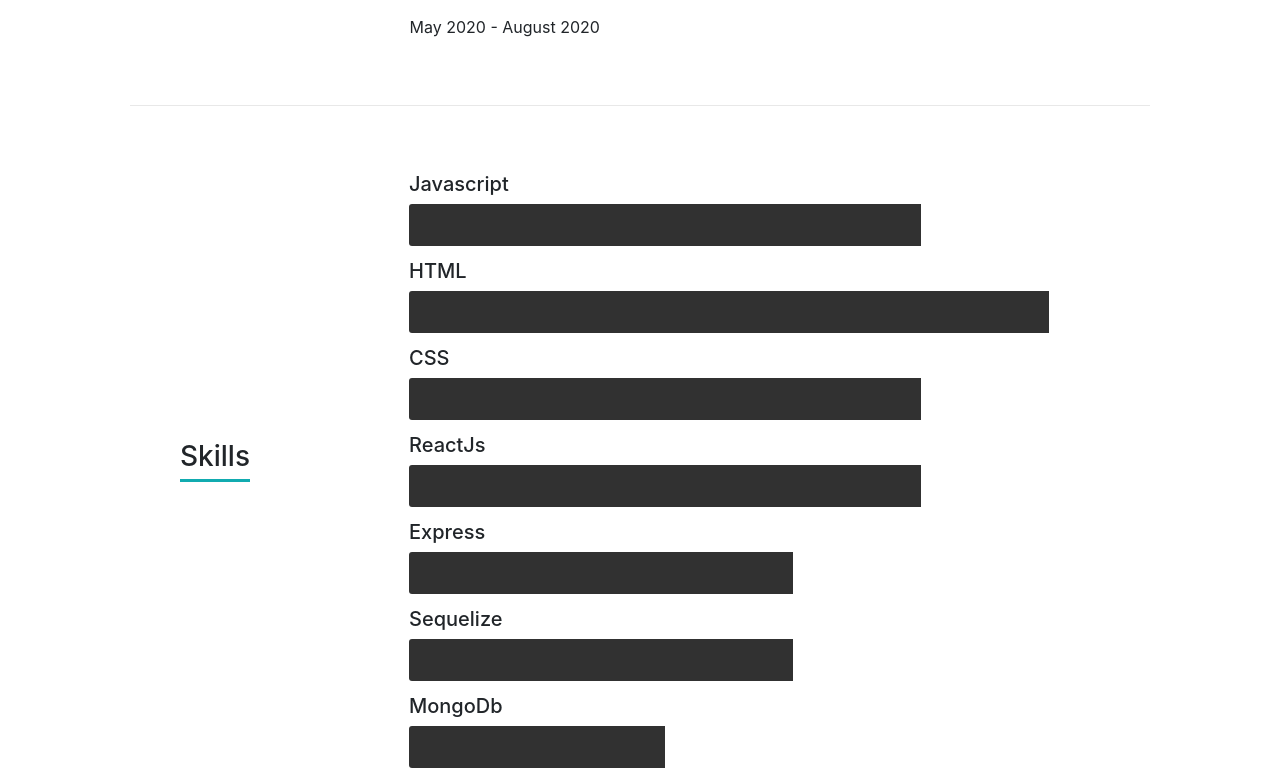
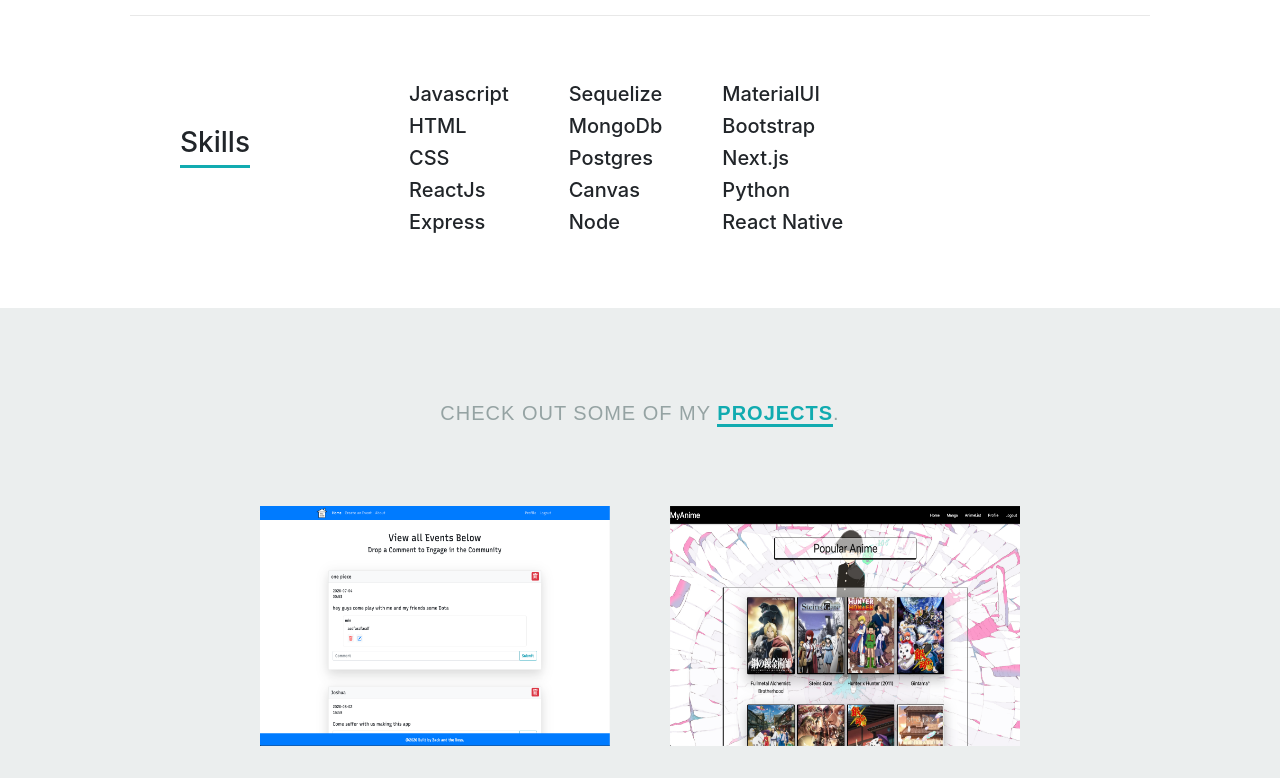
Before and after one commit to AJRJ29/Portfolio, a Next.js app: page / in a window 1280 px wide. Shown: the part 1682-2460 px from the top of the page. Built offline with nearby package versions, Linux system fonts and the light colour scheme.

Commit message:
fixed button

```diff
--- a/components/about.js
+++ b/components/about.js
@@ -25,7 +25,8 @@
               <div className="about__resume">
                 <p>
                     <Button href="/img/Resume.pdf" className="about__button">
-                    <GetAppIcon />Download Resume</Button>
+                      <GetAppIcon />Download Resume
+                    </Button>
                 </p>
               </div>
             </div>
--- a/components/contact.js
+++ b/components/contact.js
@@ -4,7 +4,6 @@
 
 
 const Contact = () => {
-  const [url, setUrl] = useState('mailto:joshdanao29@gmail.com?subject=subject&body=body');
   const [name, setName] = useState('');
   const [subject, setSubject] = useState('');
   const [email, setEmail] = useState('');
@@ -27,7 +26,6 @@
         </div>
           <div className="contact__formContainer">
             <form id="contactForm" name="contactForm">
-              <fieldset>
               <div className="contact__inputContainer">
                 <label htmlFor="contactName">Name <span className="contact__name">*</span></label>
                 <input value={name} type="text" defaultValue="" size="35" id="contactName" name="contactName" onChange={e => setName(e.target.value)}/>
@@ -47,7 +45,6 @@
               <div className="contact__button">
                 <Button type='submit' onClick={handleClick}>Submit</Button>
               </div>
-          </fieldset>
         </form>
       </div>
   </section>
--- a/components/experience.js
+++ b/components/experience.js
@@ -31,33 +31,54 @@
           <p></p>
           <div className="experience__skillsBars">
             <ul className="experience__skillsUl">
-              <li className="experience__skillsList1">
+              <li className="experience__skillsList">
                 <h5>Javascript</h5>
-                <span className="experience__skillsSpan1"></span>
               </li>
-              <li className="experience__skillsList2">
+              <li className="experience__skillsList">
                 <h5>HTML</h5>
-                <span className="experience__skillsSpan2"></span>
               </li>
-              <li className="experience__skillsList3">
+              <li className="experience__skillsList">
                 <h5>CSS</h5>
-                <span className="experience__skillsSpan3"></span>
               </li>
-              <li className="experience__skillsList4">
+              <li className="experience__skillsList">
                 <h5>ReactJs</h5>
-                <span className="experience__skillsSpan4"></span>
               </li>
-              <li className="experience__skillsList5">
+              <li className="experience__skillsList">
                 <h5>Express</h5>
-                <span className="experience__skillsSpan5"></span>
               </li>
-              <li className="experience__skillsList6">
+            </ul>
+            <ul className="experience__skillsUl">
+              <li className="experience__skillsList">
                 <h5>Sequelize</h5>
-                <span className="experience__skillsSpan6"></span>
               </li>
-              <li className="experience__skillsList7">
+              <li className="experience__skillsList">
                 <h5>MongoDb</h5>
-                <span className="experience__skillsSpan7"></span>
+              </li>
+              <li className="experience__skillsList">
+                <h5>Postgres</h5>
+              </li>
+              <li className="experience__skillsList">
+                <h5>Canvas</h5>
+              </li>
+              <li className="experience__skillsList">
+                <h5>Node</h5>
+              </li>
+            </ul>
+            <ul className="experience__skillsUl">
+              <li className="experience__skillsList">
+                <h5>MaterialUI</h5>
+              </li>
+              <li className="experience__skillsList">
+                <h5>Bootstrap</h5>
+              </li>
+              <li className="experience__skillsList">
+                <h5>Next.js</h5>
+              </li>
+              <li className="experience__skillsList">
+                <h5>Python</h5>
+              </li>
+              <li className="experience__skillsList">
+                <h5>React Native</h5>
               </li>
             </ul>
           </div>
--- a/components/projects2.js
+++ b/components/projects2.js
@@ -5,7 +5,7 @@
     <section id="project2" className="project2">
       <div className="project2__container">
         <div className="project2__body">
-            <h1>Check Out Some of My Works.</h1>
+            <h1>Check Out Some of My <b>Projects</b>.</h1>
             <div className="project2__content">
             <a href="https://serene-albattani-33a131.netlify.app">
               <img src="./img/stay_inside.png" alt="" />
--- a/styles/globals.css
+++ b/styles/globals.css
@@ -148,7 +148,7 @@
   position: relative;
   height: 800px;
   min-height: 500px;
-  background: url('https://scontent-sea1-1.xx.fbcdn.net/v/t1.0-9/49204733_2665476393478903_2189383064017174528_n.jpg?_nc_cat=102&_nc_sid=8bfeb9&_nc_ohc=ZvIjjPu6WosAX9TqTTc&_nc_ht=scontent-sea1-1.xx&oh=85ad3d135174b68ae199a948f5fe95ae&oe=5F7B83F0');
+  background: url('https://scontent-sea1-1.xx.fbcdn.net/v/t1.0-9/49204733_2665476393478903_2189383064017174528_n.jpg?_nc_cat=102&_nc_sid=8bfeb9&_nc_ohc=ZvIjjPu6WosAX_qA3t_&_nc_ht=scontent-sea1-1.xx&oh=a70a963ac09155e09d2a5213aad42e47&oe=5F7F7870');
   background-size: cover !important;
   -webkit-background-size: cover !important;
   text-align: center;
@@ -238,18 +238,19 @@
   align-items: center;
 }
 
-.MuiButton-label {
+.about__resume > p > .MuiButton-root {
   text-align: center;
-  padding-right: 7px;
+  padding-right: 15px;
   color: white;
 }
 
-.MuiButton-root {
+.about__resume > p > .MuiButton-root {
   background: #444 !important;
 }
 
-.MuiButton-root:hover {
-  background: black !important;
+.about__resume > p > .MuiButton-root:hover {
+  background-color: white !important;
+  color: black !important;
 }
 
 .experience {
@@ -257,8 +258,6 @@
   align-items: center;
   flex-direction: column;
   background: #fff;
-  padding-top: 90px;
-  padding-bottom: 70px;
   overflow: hidden;
 }
 
@@ -328,121 +327,8 @@
   display: flex;
 }
 .experience__skillsUl {
-  display: flex;
+  margin-right: 60px;
   list-style: none;
-  flex-direction: column;
-}
-
-.experience__skillsList1 {
-  height: 42px;
-  width: 50%;
-  margin-right: 100px;
-  margin-bottom: 45px;
-}
-
-.experience__skillsList2 {
-  height: 42px;
-  width: 50%;
-  margin-right: 100px;
-  margin-bottom: 45px;
-}
-
-.experience__skillsList3 {
-  height: 42px;
-  width: 50%;
-  margin-right: 100px;
-  margin-bottom: 45px;
-}
-
-.experience__skillsList4 {
-  height: 42px;
-  width: 50%;
-  margin-right: 100px;
-  margin-bottom: 45px;
-}
-
-.experience__skillsList5 {
-  height: 42px;
-  width: 50%;
-  margin-right: 100px;
-  margin-bottom: 45px;
-}
-
-.experience__skillsList6 {
-  height: 42px;
-  width: 50%;
-  margin-right: 100px;
-  margin-bottom: 45px;
-}
-
-.experience__skillsList7 {
-  height: 42px;
-  width: 50%;
-  margin-right: 100px;
-  margin-bottom: 45px;
-}
-
-.experience__skillsSpan1 {
-  width: 40%;
-  position: absolute;
-  margin: 0;
-  background: #313131;
-  height: 42px;
-  border-radius: 3px 0 0 3px;
-}
-
-.experience__skillsSpan2 {
-  width: 50%;
-  position: absolute;
-  margin: 0;
-  background: #313131;
-  height: 42px;
-  border-radius: 3px 0 0 3px;
-}
-
-.experience__skillsSpan3 {
-  width: 40%;
-  position: absolute;
-  margin: 0;
-  background: #313131;
-  height: 42px;
-  border-radius: 3px 0 0 3px;
-}
-
-.experience__skillsSpan4 {
-  width: 40%;
-  position: absolute;
-  margin: 0;
-  background: #313131;
-  height: 42px;
-  border-radius: 3px 0 0 3px;
-}
-
-.experience__skillsSpan5 {
-  width: 30%;
-  position: absolute;
-  margin: 0;
-  background: #313131;
-  height: 42px;
-  border-radius: 3px 0 0 3px;
-}
-
-.experience__skillsSpan6 {
-  width: 30%;
-  position: absolute;
-  margin: 0;
-  background: #313131;
-  height: 42px;
-  border-radius: 3px 0 0 3px;
-}
-
-.experience__skillsSpan7 {
-  width: 20%;
-  position: absolute;
-  margin: 0;
-  background: #313131;
-  height: 42px;
-  border-radius: 3px 0 0 3px;
 }
 
 .project2 {
@@ -452,7 +338,7 @@
 }
 
 .project2__body > h1 {
-  font: 15px/24px 'opensans-semibold', sans-serif;
+  font: 20px/30px 'opensans-semibold', sans-serif;
   text-transform: uppercase;
   letter-spacing: 1px;
   text-align: center;
@@ -468,6 +354,11 @@
 
 .project2__body {
   width: 100%;
+}
+
+.project2__body > h1 > b {
+  border-bottom: 3px solid;
+  color: #11ABB0;
 }
 
 .project2__content {
@@ -548,12 +439,22 @@
   margin-bottom: 50px;
 }
 
-.contact_button {
+.contact__button {
+  display: flex;
+  justify-content: flex-end;
   height: 50px;
 }
 
-.contact_button > button {
-  padding: 50px;
-  height: 50px;
-  color: #11ABB0;
+.contact__button > button  {
+  padding: 20px;
+  height: 20px;
+  color: white;
+  background: #373233;
 }
+
+.contact__button > button:hover  {
+  padding: 20px;
+  height: 20px;
+  color: black;
+  background: white;
+}
```
Lines whose indentation alone changed are shown as unchanged.
